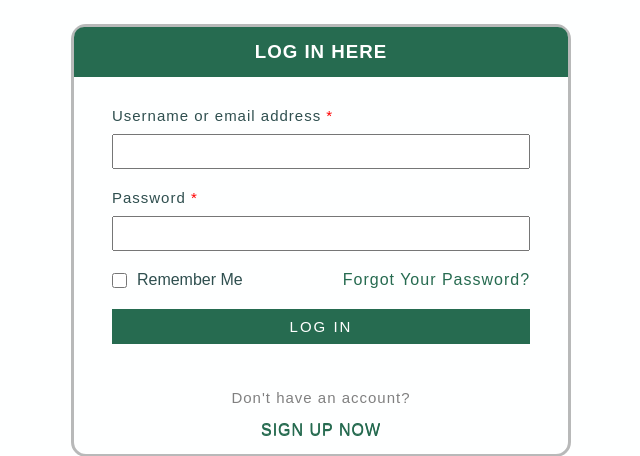
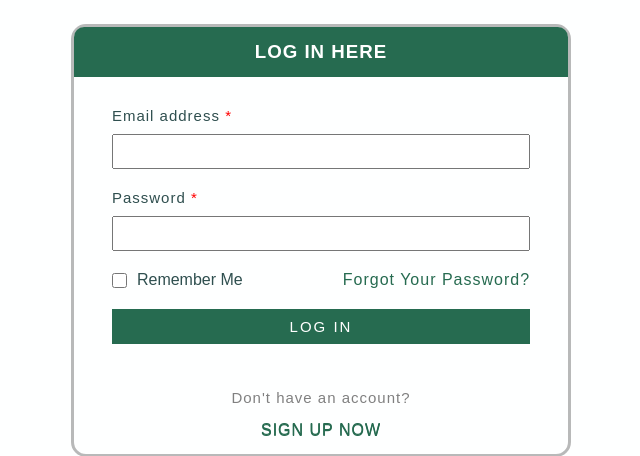
Before and after one commit to PunMahesh/AIMS, a Django app: page /loginpage in a window 1280 px wide. Shown: the part 141-597 px from the top of the page, without its empty margins (319-959 px from the left). Run offline with Django 4.2, Linux system fonts and the light colour scheme.

Commit message:
only email on login form

```diff
--- a/templates/login.html
+++ b/templates/login.html
@@ -12,8 +12,8 @@
         <form action="" method="POST">
             {% csrf_token %}
             <div class="form-field required">
-                <label for="username">Username or email address</label>
-                <input type="text" name="username_or_email"/>
+                <label for="email">Email address</label>
+                <input type="text" name="email"/>
             </div>
             <div class="form-field required">
                 <label for="password">Password</label>
```
